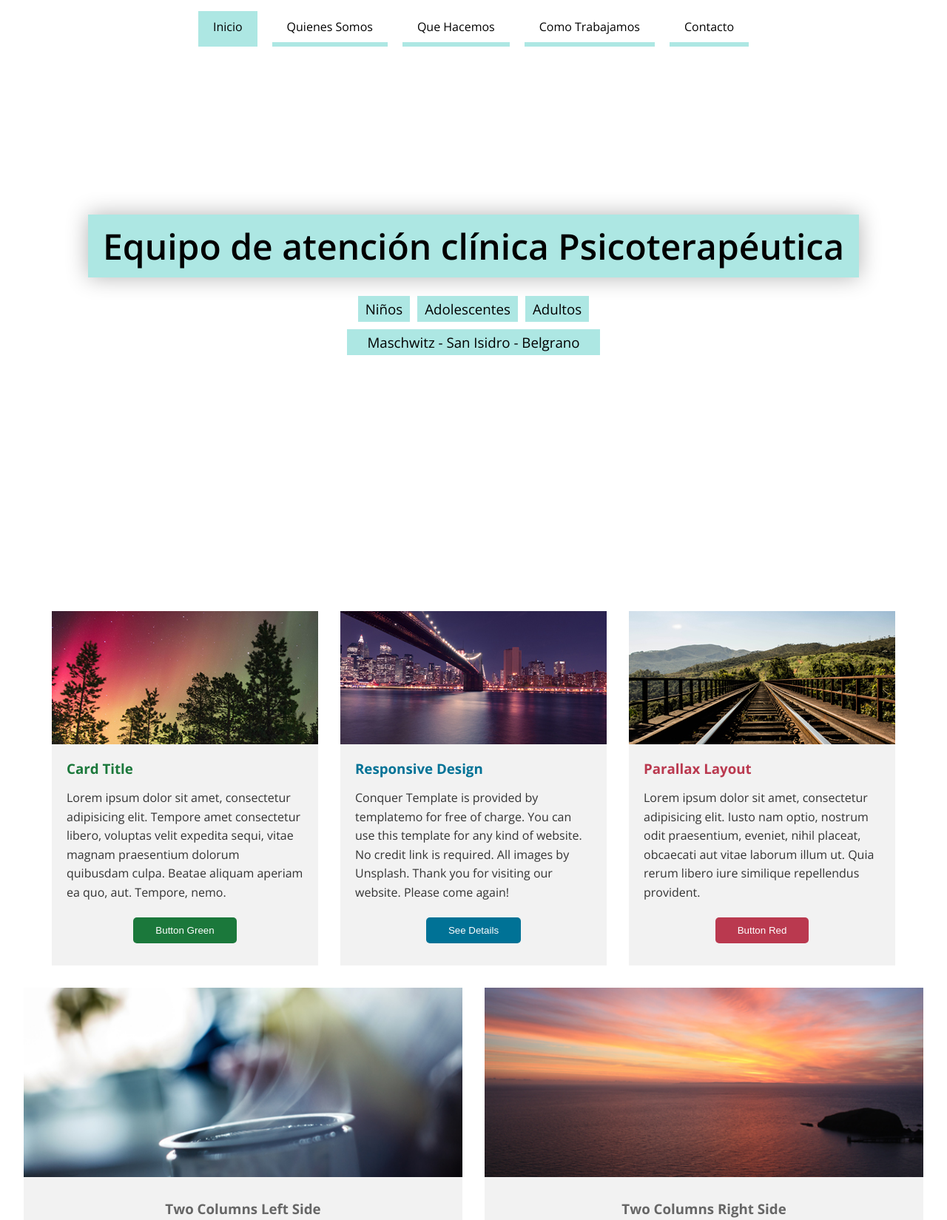
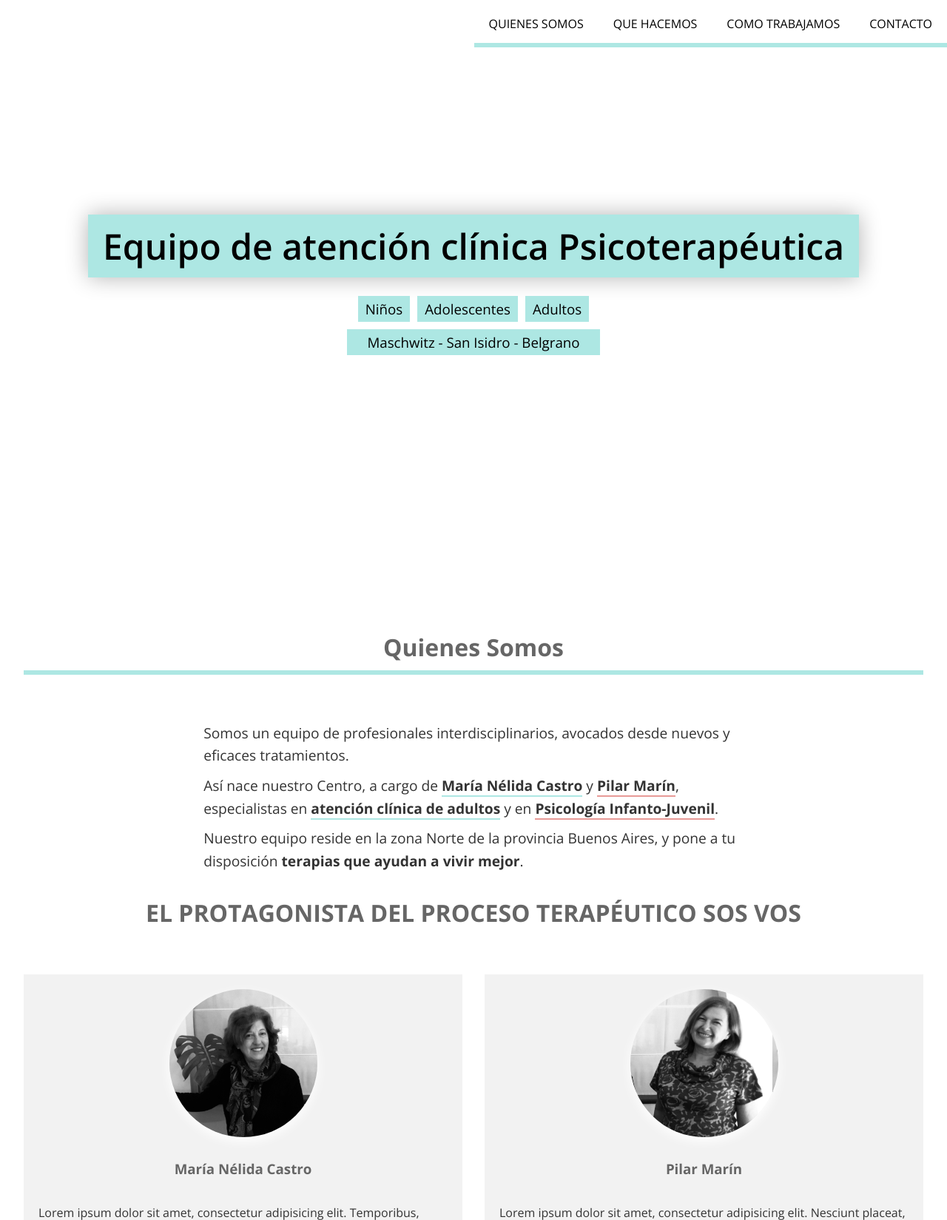
Before and after one commit to pablowbk/castromarin, a website: page index.html in a window 1280 px wide. Shown: the top 1649 px of the page at 74% size. Drawn offline with nearby package versions, Linux system fonts and the light colour scheme.

Commit message:
done nav and about

```diff
--- a/css/main.css
+++ b/css/main.css
@@ -6,8 +6,9 @@
   --green: rgb(27, 120, 59);
   --greenHover: rgb(42, 170, 86);
   --grey: rgb(102, 102, 102);
-  --primary: rgba(173, 231, 227, 1);
-  --darker: rgba(137, 182, 179, 1);
+  --primary: #ade7e3;
+  --darker: #89b6b3;
+  --accent: #E89A97;
 }
 
 html {
@@ -34,6 +35,8 @@ p {
 
 button {
   cursor: pointer;
+  font-family: 'Open Sans';
+  font-size: 1em;
   margin: 0;
   padding: 0;
 }
@@ -45,44 +48,46 @@ button {
   right: 0;
   left: 0;
   z-index: 99;
-  background-color: #fff;
+
 }
 
 .nav ul {
   /* background: rgb(56, 62, 76); */
+  background-color: #fff;
   list-style: none;
   margin: 0;
   padding: 0;
   display: flex;
-  justify-content: center;
+  justify-content: flex-end;
   align-items: center;
   font-size: 1em;
 }
 
 .nav li {
-  margin: 5px 0;
-  /* padding: 1em .5em; */
-  padding: 10px;
+  margin: 0;
+  margin-bottom: 1em;
 }
 
 .nav a {
   cursor: pointer;
   display: block;
-  padding: 10px 20px;
+  padding: 15px 20px;
   text-decoration: none;
+  text-transform: uppercase;
   color: #000;
-  /* border: 1px solid rgb(100, 109, 124); */
+  border-top: 6px solid transparent;
   border-bottom: 6px solid var(--primary);
-  transition: background 300ms ease;
+  transition: background 300ms, font-weight 300ms;
 }
 
 .nav a:hover, .nav a:focus {
   background: var(--primary);
-  /* box-shadow: 0 10px 5px -5px rgba(19, 102, 96, .5); */
+  box-shadow: 0 5px 10px -5px rgba(19, 102, 96, .5);
 }
 
 .active {
   background: var(--primary);
+  font-weight: 600;
   /* box-shadow: 0 10px 5px -5px rgba(19, 102, 96, .5); */
 }
 
@@ -106,7 +111,7 @@ button {
   background-color: #333;
 }
 
-.line+.line {
+.line + .line {
   margin-top: 4px;
 }
 
@@ -139,11 +144,11 @@ button {
   }
 
   .nav a:hover, .nav a:focus {
-    font-weight: 800;
+    font-weight: 600;
   }
 
   .active {
-    font-weight: 800;
+    font-weight: 600;
   }
 
   .navToggle {
@@ -169,6 +174,7 @@ button {
   padding: 0;
   transition: all 500ms ease;
   display: none;
+  z-index: 999;
 }
 
 .toTopBtn img {
@@ -288,6 +294,51 @@ button {
   padding-top: 100px;
 }
 
+.about header {
+  display: grid;
+  justify-items: stretch;
+}
+
+.about header h2 {
+  text-align: center;
+  font-size: 2em;
+  color: #666;
+  padding-bottom: .5em;
+  margin-bottom: 2em;
+  position: relative;
+}
+
+.about header h2::after {
+  content: "";
+  position: absolute;
+  width: 100%;
+  height: 6px;
+  background: var(--primary);
+  bottom: 0;
+  left: 0;
+  right: 0;
+}
+
+.about__desc {
+  font-size: 1.2em;
+}
+
+.about__desc_p {
+  margin: 0;
+  padding: 0 20%;
+}
+
+.about__desc_p + .about__desc_p {
+  margin-top: 10px;
+}
+
+.mnc {
+  box-shadow: 0 2px 0 0 var(--primary);
+}
+
+.pm {
+  box-shadow: 0 2px 0 0 var(--accent);
+}
 /* === About CARDS=== */
 .about__cards {
   display: grid;
@@ -302,10 +353,6 @@ button {
   width: 100%;
   display: flex;
   flex-direction: column;
-}
-
-.card+.card {
-  /* margin-bottom: 30px; */
 }
 
 .card_content {
@@ -396,6 +443,7 @@ button {
   width: 100%;
   display: flex;
   flex-direction: column;
+  overflow: hidden;
 }
 
 .col_content {
@@ -408,14 +456,32 @@ button {
 
 .col-1 {
   grid-area: col1;
+  position: relative;
 }
 
 .col-2 {
   grid-area: col2;
+  position: relative;
 }
 
 .col img {
   width: 100%;
+  margin: 1em 0 0;
+}
+
+.profile {
+  align-self: center;
+  height: 200px;
+  width: 200px;
+  border-radius: 50%;
+  margin-top: 20px;
+  background: url(/img/profile.jpg);
+  background-size: cover;
+  box-shadow: 0px 5px 15px #fff;
+}
+
+.col-2 .profile {
+  background-position-x: 105%;
 }
 
 .col_content h3 {
@@ -468,7 +534,50 @@ button {
     /* max-width: 100%; */
   }
 
-  .card {}
+  .card {
+
+  }
+}
+
+.banner {
+  width: 100%;
+  display: grid;
+  justify-items: center;
+
+}
+
+.banner h3 {
+  font-size: 2em;
+  font-weight: 700;
+  text-align: center;
+  text-transform: uppercase;
+  color: #666;
+  /* margin: 0 0 15px; */
+  position: relative;
+}
+
+/* .banner h3::before {
+  content: "";
+  width: 5px;
+  margin-right: 2em;
+  padding-left: .7em;
+  border-right: 1em solid var(--primary);
+  box-shadow: -5px 0 0 0 var(--primary);
+}
+
+.banner h3::after {
+  content: "";
+  width: 5px;
+  margin-left: 2em;
+  padding-left: .7em;
+  border-left: 1em solid var(--primary);
+  box-shadow: 5px 0 0 0 var(--primary);
+} */
+
+@media (max-width: 800px) {
+  .banner h3 {
+    font-size: 1.2em;
+  }
 }
 
 /* === About Section END === */
@@ -733,7 +842,9 @@ form input::placeholder, form textarea::placeholder {
     font-size: 1.5em;
   }
 
-  .contact header p {}
+  .contact header p {
+
+  }
 
   .contact form {
     max-width: none;
@@ -795,5 +906,7 @@ form input::placeholder, form textarea::placeholder {
     margin-top: 20px;
   }
 
-  .footer_text p {}
+  .footer_text p {
+
+  }
 }
--- a/index.html
+++ b/index.html
@@ -21,7 +21,6 @@
     <span class="line"></span>
   </button>
   <ul id="navUl">
-    <li><a href="#home" id="navHome">Inicio</a></li>
     <li><a href="#about" id="navAbout">Quienes Somos</a></li>
     <li><a href="#services" id="navServices">Que Hacemos</a></li>
     <li><a href="#work" id="navWork">Como Trabajamos</a></li>
@@ -47,8 +46,29 @@
 <!-- Main Content -->
   <!-- About start -->
 <section class="about" id="about">
+  <header>
+    <h2>Quienes Somos</h2>
+  </header>
+
+  <div class="about__desc">
+    <p class="about__desc_p">
+      Somos un equipo de profesionales interdisciplinarios, avocados desde nuevos y eficaces
+      tratamientos.
+    </p>
+    <p class="about__desc_p">
+      Así nace nuestro Centro, a cargo de <strong class="mnc">María Nélida Castro</strong> y <strong class="pm">Pilar
+        Marín</strong>, especialistas en <b class="mnc">atención clínica de
+      adultos</b> y en <b class="pm">Psicología
+      Infanto-Juvenil</b>.
+    </p>
+    <p class="about__desc_p">
+      Nuestro equipo reside en la zona Norte de la provincia Buenos Aires, y pone a tu disposición <b>terapias que
+        ayudan a vivir mejor</b>.
+    </p>
+  </div>
 
     <!-- Cards start -->
+    <!--
   <div class="about__cards">
     <div class="card green">
       <img src="/img/1-1.jpg" alt="">
@@ -77,21 +97,25 @@
   </div>
     <!-- Cards End -->
 
+    <div class="banner">
+      <h3>El protagonista del proceso terapéutico sos vos</h3>
+    </div>
+
     <!-- Columns start -->
   <div class="about__cols">
     <div class="col col-1">
-      <img src="/img/2-1.jpg" alt="">
+      <div class="profile"></div>
       <div class="col_content">
-        <h3>Two Columns Left Side</h3>
+        <h3>María Nélida Castro</h3>
         <p>Lorem ipsum dolor sit amet, consectetur adipisicing elit. Temporibus, pariatur veritatis, quod accusantium iste quaerat molestiae nobis assumenda natus quo perspiciatis neque repellendus quos eligendi excepturi rem. Eius, unde, nihil.</p>
         <p>Lorem ipsum dolor sit amet, consectetur adipisicing elit. Eum assumenda libero eos aut delectus laboriosam, repellendus repudiandae nulla ea odit repellat facere at saepe deserunt necessitatibus, vel, rem corrupti hic?</p>
         <button class="btn btn-more">Read More</button>
       </div>
     </div>
     <div class="col col-2">
-      <img src="/img/2-2.jpg" alt="">
+      <div class="profile"></div>
       <div class="col_content">
-        <h3>Two Columns Right Side</h3>
+        <h3>Pilar Marín</h3>
         <p>Lorem ipsum dolor sit amet, consectetur adipisicing elit. Nesciunt placeat, incidunt optio porro nisi vitae vel aliquid sunt pariatur ipsam! Fugiat optio velit nesciunt quibusdam reiciendis nobis modi et ratione!</p>
         <p>Lorem ipsum dolor sit amet, consectetur adipisicing elit. Nostrum quae mollitia iste amet? Maiores molestias provident cumque perferendis accusantium quibusdam, nobis ullam, doloremque accusamus natus quaerat minus eos tenetur quia.</p>
         <button class="btn btn-more">Read More</button>
@@ -156,6 +180,52 @@
 </section>
   <!-- Services End -->
 
+<!-- Services Start -->
+<section class="como" id="como">
+  <header>
+    <h2>Our Services</h2>
+
+  </header>
+  <div class="services__cols">
+
+    <div class="col col-big">
+      <img src="/img/profile.jpg" alt="">
+      <div class="col-big_content">
+        <h3>Terapia para niños y adolescentes</h3>
+        <div class="text">
+          <p>Lorem ipsum dolor sit amet, consectetur adipisicing elit. Incidunt sapiente quas hic officiis corporis,
+            deserunt, recusandae autem! Eaque amet ipsa sapiente in quam, placeat. Veniam enim corporis quis, minima
+            ipsum. Lorem ipsum dolor sit amet, consectetur adipisicing elit. Ipsum iusto ex, aliquid provident modi,
+            nobis aperiam officiis. Vitae nostrum voluptatem dolorum? Sapiente autem, ipsa laudantium id distinctio
+            rerum consequatur quis.</p>
+          <p>Lorem ipsum dolor sit amet, consectetur adipisicing elit. Dolor delectus cupiditate aliquam deserunt ad
+            cumque, corrupti at itaque nisi odio enim maxime ipsa nulla unde, ipsum quo tempore eveniet deleniti!
+            Lorem ipsum dolor sit amet, consectetur adipisicing elit. Quo inventore doloremque, illum voluptate dolor
+            nobis ex, provident asperiores? Enim eius dolore mollitia, doloribus quia suscipit illo. Ipsum, illo neque
+            eveniet.</p>
+        </div>
+        <button>Read more</button>
+      </div>
+    </div>
+
+    <div class="col col-big">
+      <img src="/img/profile.jpg" alt="">
+      <div class="col-big_content">
+        <h3>Terapia para Adultos</h3>
+        <div class="text">
+          <p>Consideramos que los primeros años de vida son decisivos para el futuro del niño.<br>
+            La familia es el medio principal para conocer el mundo y da el alojamiento.</p>
+          <p>Niños y adolescentes generan los recursos desde sus aspectos más sanos.
+            Ellos se integran con su entorno, siempre acompañados y contenidos por sus padres : su crecimiento pérsonal
+            dependerá del manejo adecuado de sus emociones, sensaciones y creencias sobre si mismo.</p>
+        </div>
+        <button>Read more</button>
+      </div>
+    </div>
+  </div>
+</section>
+<!-- Services End -->
+
   <!-- Contact Start -->
 <section class="contact" id="contact">
   <header>
@@ -180,7 +250,7 @@
 
     <textarea name="meesage" maxlength="280" placeholder="Your message here..."></textarea>
 
-    <input id="submit" type="submit" name"submit" value="Send">
+    <input id="submit" type="submit" name="submit" value="Send">
   </form>
 </section>
   <!-- Contact End -->
--- a/js/main.js
+++ b/js/main.js
@@ -12,7 +12,6 @@ const servicesParallax = document.querySelector('.services header');
 const contactParallax = document.getElementById('contact');
 
   // Nav Btns
-const navHome = document.getElementById('navHome');
 const navAbout = document.getElementById('navAbout');
 const navServices = document.getElementById('navServices');
 const navContact = document.getElementById('navContact');
@@ -29,11 +28,6 @@ var yOffset; // pageYOffset value
 function setActiveLink() {
   var yOffset = window.pageYOffset + 80; // 80px is the fixed navbar height
   // console.log(window.pageYOffset);
-
-  // Check if Home is visible and add 'active' class to nav btn
-  yOffset < about.offsetTop
-  ? navHome.classList.add('active')
-  : navHome.classList.remove('active')
 
   // Check if About is visible and add 'active' class to nav btn
   yOffset >= about.offsetTop && yOffset < services.offsetTop
--- a/package.json
+++ b/package.json
@@ -4,9 +4,6 @@
   "description": "Landing Page for Castro&Marin",
   "main": "index.js",
   "scripts": {
-    "start": "run-script-os",
-    "start:win32": "browser-sync start --server --files '**/*.css, **/*.html, **/*.js, !node_modules/**/*' --directory --port 7777 --browser 'Chrome'",
-    "start:darwin:linux": "browser-sync start --server --files '**/*.css, **/*.html, **/*.js, !node_modules/**/*' --directory --port 7777 --browser 'Chrome'"
   },
   "repository": {
     "type": "git",
```
Also changed, not shown: img/profile.jpg (added), 1 other file.
